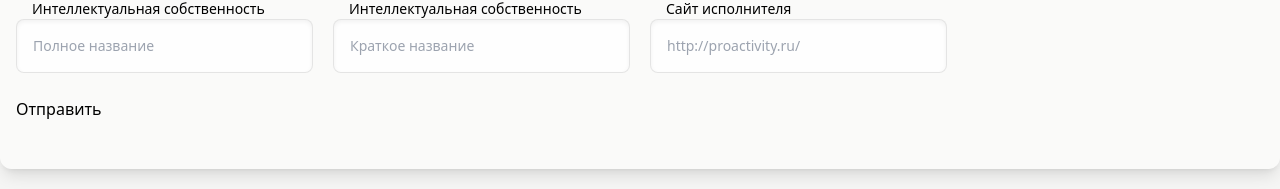
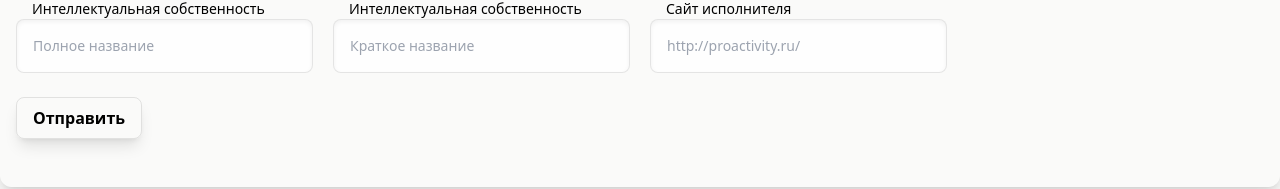
Before and after one commit to WEBzaytsev/contracts-generator-front, a Vue app: page / in a window 1280 px wide. Shown: the part 2879-3068 px from the top of the page. Built offline with nearby package versions, Linux system fonts and the light colour scheme.

Commit message:
some styling button

```diff
--- a/src/components/BaseButton.vue
+++ b/src/components/BaseButton.vue
@@ -1,5 +1,10 @@
 <template>
-    <button v-bind="$attrs">{{ text }}</button>
+    <button
+        class="px-4 py-2 rounded-lg shadow-lg border-black/10 border border-solid font-bold transition-all duration-300 hover:bg-stone-200"
+        v-bind="$attrs"
+    >
+        {{ text }}
+    </button>
 </template>
 
 <script>
```
